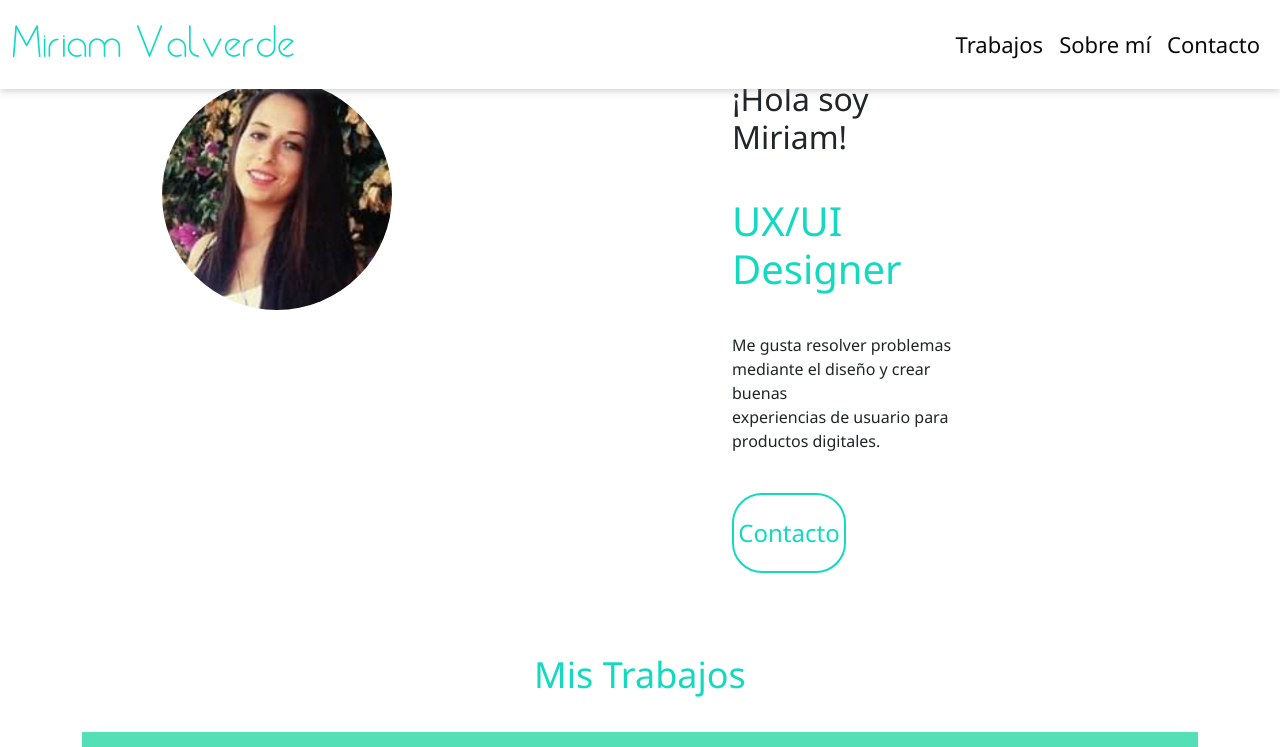
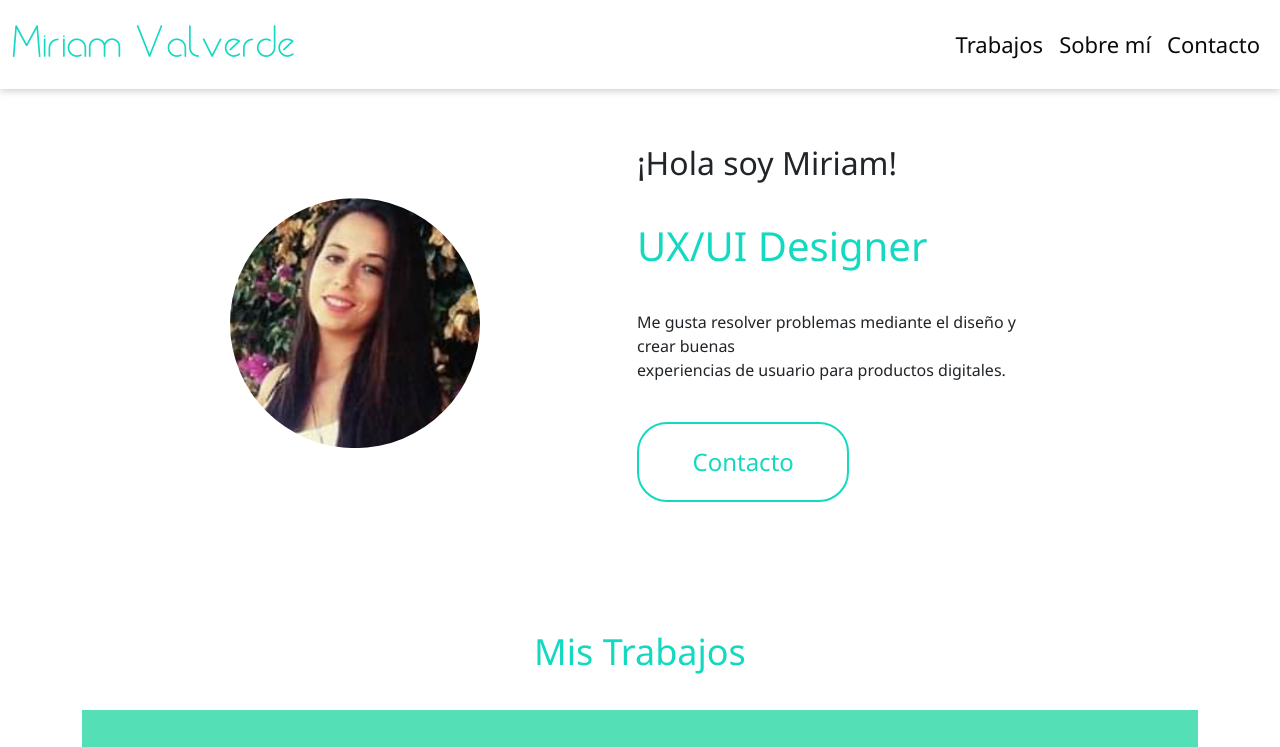
Before and after one commit to MiriamValverde/miriam-design, a website: page index.html in a window 1280 px wide. Shown: the top 747 px of the page. Drawn offline with nearby package versions, Linux system fonts and the light colour scheme.

Commit message:
feat: add present header and styles

```diff
--- a/index.html
+++ b/index.html
@@ -43,11 +43,11 @@
 
     <div class="container">
 
-      <div class="row">
+      <div class="row container-present | justify-content-center | mb-5">
 
-        <div class="col-12 col-sm-6">
+        <div class="col-12 col-sm-4 | d-flex justify-content-center align-items-center">
           <div class="img-present">
-            <img src="images/miriam_valverde.png" alt="">
+            <img src="images/miriam_valverde.png" class="img-fluid" alt="Miriam Valverde UX/UI Designer">
           </div>
         </div>
 
--- a/scss/_common.scss
+++ b/scss/_common.scss
@@ -53,6 +53,6 @@
 }
 
 .contacto-btn{
-    width: 35%;
+    width: 55%;
     text-decoration: none;
 }
--- a/scss/_header.scss
+++ b/scss/_header.scss
@@ -1,6 +1,6 @@
 /* navbar */
 
-nav.navbar{
+nav.navbar {
   background: var(--white-color);
   box-shadow: 0px 1px 8px rgba(129, 122, 122, 0.45);
   position: fixed;
@@ -8,14 +8,12 @@ nav.navbar{
   z-index: 100;
 }
 
-
-.navbar-light a.logo{
+.navbar-light a.logo {
   color: var(--main-color);
   font-family: var(--font-secondary);
   font-size: 32px;
-}
+
   @media only screen and (min-width: 768px) {
-    .navbar-light a.logo{
     font-size: 42px;
   }
 }
@@ -24,56 +22,53 @@ nav.navbar{
   margin-left: auto;
 }
 
-.menu-list li{
+.menu-list li {
   font-size: 22px;
 }
 
-.menu-list > li > a.nav-link{
+.menu-list > li > a.nav-link {
   color: var(--black-color) !important;
   text-decoration: none;
 }
 
-.menu-list li a.nav-link:hover{
+.menu-list li a.nav-link:hover {
   color: var(--main-color) !important;
   transition: all 0.3s ease;
 }
 
-
 /* present */
 
-.container-present{
-    padding-top: 10em;
-    margin-bottom: 145px;
+.container-present {
+  padding-top: 7rem;
 
+  @media (min-width: 768px) {
+    padding-top: 4rem;
   }
 
-.img-present {
-    width: 30%;
-    justify-content: center;
-    align-items: center;
-    padding: 80px;
-}
-.img-present img{
+  .img-present img {
     clip-path: circle(50% at 50% 50%);
-    width: 230px;
-    height: 230px;
-
+    width: 250px;
+    height: 250px;
   }
 
   .info-present {
-    width: 70%;
     align-items: center;
+    padding: 20px;
+
+    @media (min-width: 768px) {
       padding: 80px;
     }
-
-.info-present h1{
-    color: var(--main-color)
   }
 
-.info-present :is(h1, h2, p){
+  .info-present h1 {
+    color: var(--main-color);
+  }
+
+  .info-present :is(h1, h2, p) {
     margin-bottom: 40px;
   }
 
-.info-present button{
+  .info-present button {
     background: var(--white-color);
   }
+}
```
Also changed, not shown: css/style.css, 1 other file. Lines whose indentation alone changed are shown as unchanged.
